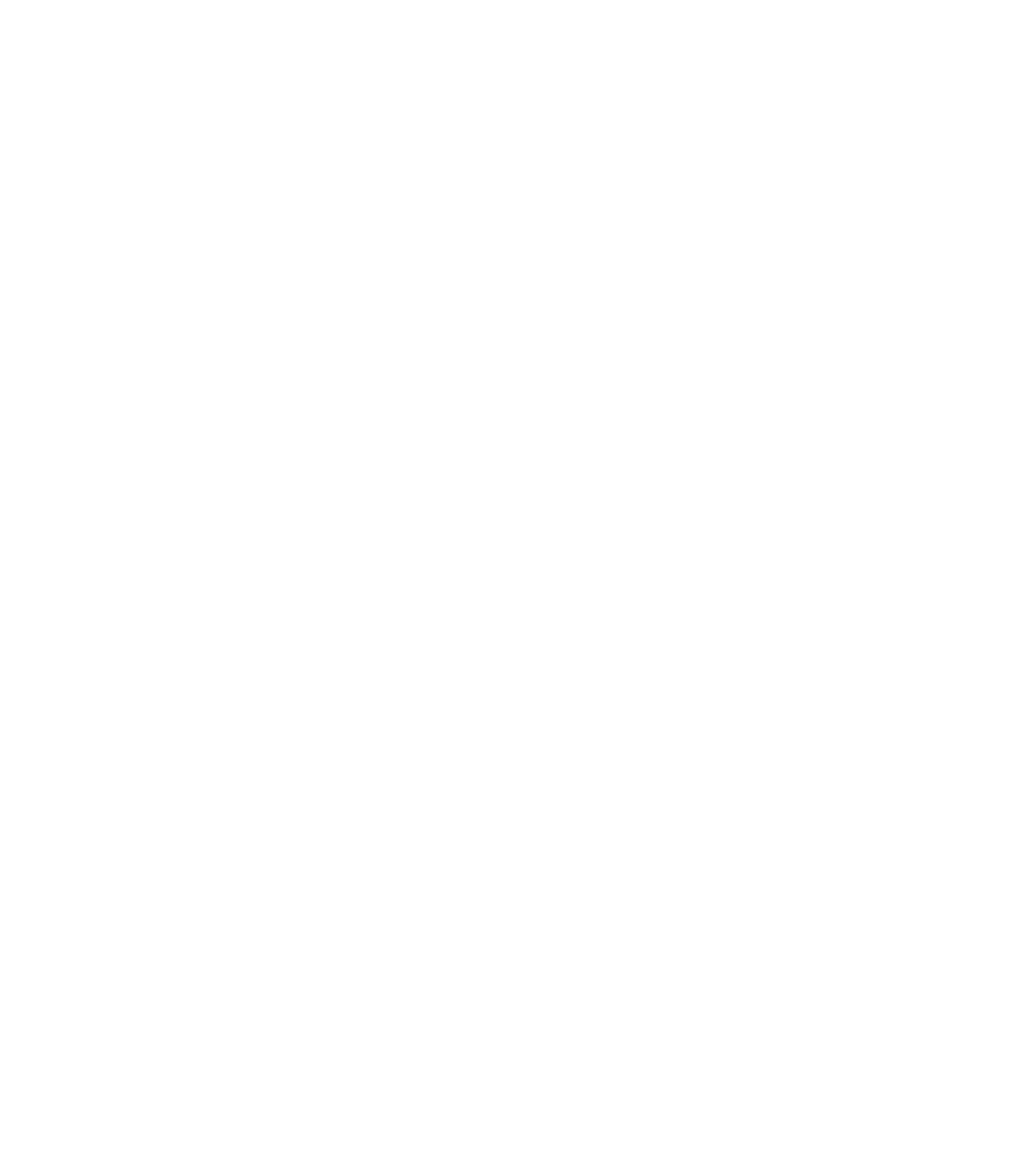
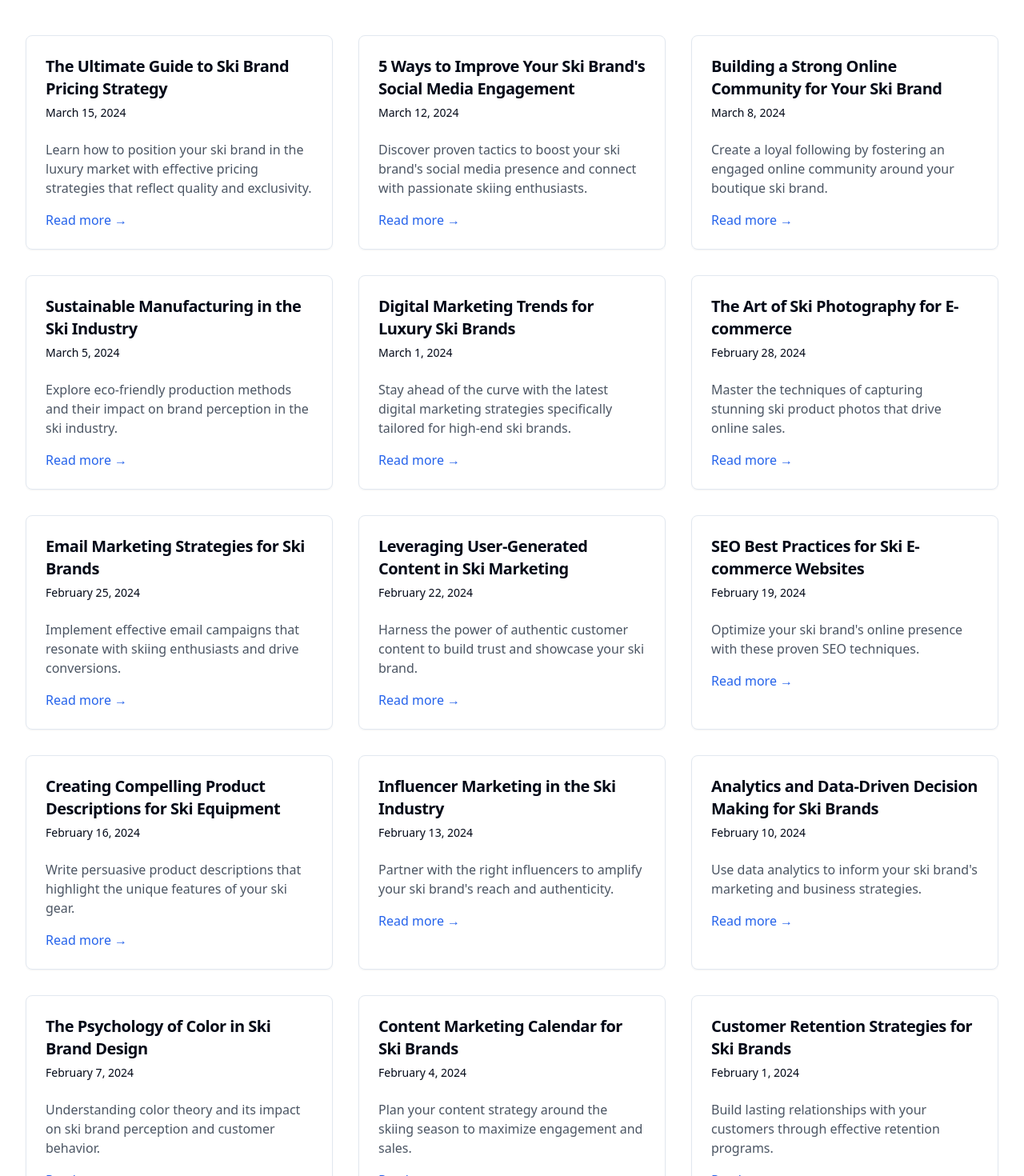
Before and after one commit to nscolin/alpine-niche-synergy, a React (Vite) app: page /blog in a window 1280 px wide. Before the commit this address had no page. Shown: the part 200-1670 px from the top of the page at 80% size. Before the commit the page ends 800 px from the top, so only its background shows below. Built offline with nearby package versions, Linux system fonts and the light colour scheme.

Commit message:
Add blog page and navigation
- Implement a new blog webpage featuring 15-20 SEO-optimized posts related to alpine skiing.
- Update the navigation bar to include a link to the blog.
- Ensure that all "learn more" buttons redirect to the appropriate pages.
[skip gpt_engineer]

```diff
--- a/src/App.tsx
+++ b/src/App.tsx
@@ -8,6 +8,7 @@ import DigitalMarketing from "./pages/DigitalMarketing";
 import Ecommerce from "./pages/Ecommerce";
 import Branding from "./pages/Branding";
 import About from "./pages/About";
+import Blog from "./pages/Blog";
 
 const queryClient = new QueryClient();
 
@@ -23,6 +24,7 @@ const App = () => (
           <Route path="/ecommerce" element={<Ecommerce />} />
           <Route path="/branding" element={<Branding />} />
           <Route path="/about" element={<About />} />
+          <Route path="/blog" element={<Blog />} />
         </Routes>
       </BrowserRouter>
     </TooltipProvider>
--- a/src/components/Navigation.tsx
+++ b/src/components/Navigation.tsx
@@ -28,6 +28,7 @@ export const Navigation = () => {
                 </div>
               </div>
             </div>
+            <Link to="/blog" className="text-secondary hover:text-primary transition-colors">Blog</Link>
             <Link to="/about" className="text-secondary hover:text-primary transition-colors">About</Link>
             <Link to="/#contact" className="text-secondary hover:text-primary transition-colors">Contact</Link>
           </div>
@@ -47,6 +48,7 @@ export const Navigation = () => {
           <Link to="/digital-marketing" className="block px-3 py-2 text-secondary hover:text-primary">Digital Marketing</Link>
           <Link to="/ecommerce" className="block px-3 py-2 text-secondary hover:text-primary">E-commerce</Link>
           <Link to="/branding" className="block px-3 py-2 text-secondary hover:text-primary">Branding</Link>
+          <Link to="/blog" className="block px-3 py-2 text-secondary hover:text-primary">Blog</Link>
           <Link to="/about" className="block px-3 py-2 text-secondary hover:text-primary">About</Link>
           <Link to="/#contact" className="block px-3 py-2 text-secondary hover:text-primary">Contact</Link>
         </div>
--- /dev/null
+++ b/src/pages/Blog.tsx
@@ -0,0 +1,133 @@
+import { Navigation } from "@/components/Navigation";
+import { Footer } from "@/components/Footer";
+import { Card, CardContent, CardDescription, CardHeader, CardTitle } from "@/components/ui/card";
+import { Link } from "react-router-dom";
+
+const blogPosts = [
+  {
+    title: "The Ultimate Guide to Ski Brand Pricing Strategy",
+    description: "Learn how to position your ski brand in the luxury market with effective pricing strategies that reflect quality and exclusivity.",
+    date: "March 15, 2024",
+    slug: "ski-brand-pricing-guide"
+  },
+  {
+    title: "5 Ways to Improve Your Ski Brand's Social Media Engagement",
+    description: "Discover proven tactics to boost your ski brand's social media presence and connect with passionate skiing enthusiasts.",
+    date: "March 12, 2024",
+    slug: "improve-ski-brand-social-media"
+  },
+  {
+    title: "Building a Strong Online Community for Your Ski Brand",
+    description: "Create a loyal following by fostering an engaged online community around your boutique ski brand.",
+    date: "March 8, 2024",
+    slug: "building-ski-brand-community"
+  },
+  {
+    title: "Sustainable Manufacturing in the Ski Industry",
+    description: "Explore eco-friendly production methods and their impact on brand perception in the ski industry.",
+    date: "March 5, 2024",
+    slug: "sustainable-ski-manufacturing"
+  },
+  {
+    title: "Digital Marketing Trends for Luxury Ski Brands",
+    description: "Stay ahead of the curve with the latest digital marketing strategies specifically tailored for high-end ski brands.",
+    date: "March 1, 2024",
+    slug: "ski-digital-marketing-trends"
+  },
+  {
+    title: "The Art of Ski Photography for E-commerce",
+    description: "Master the techniques of capturing stunning ski product photos that drive online sales.",
+    date: "February 28, 2024",
+    slug: "ski-photography-ecommerce"
+  },
+  {
+    title: "Email Marketing Strategies for Ski Brands",
+    description: "Implement effective email campaigns that resonate with skiing enthusiasts and drive conversions.",
+    date: "February 25, 2024",
+    slug: "ski-email-marketing"
+  },
+  {
+    title: "Leveraging User-Generated Content in Ski Marketing",
+    description: "Harness the power of authentic customer content to build trust and showcase your ski brand.",
+    date: "February 22, 2024",
+    slug: "ski-ugc-marketing"
+  },
+  {
+    title: "SEO Best Practices for Ski E-commerce Websites",
+    description: "Optimize your ski brand's online presence with these proven SEO techniques.",
+    date: "February 19, 2024",
+    slug: "ski-ecommerce-seo"
+  },
+  {
+    title: "Creating Compelling Product Descriptions for Ski Equipment",
+    description: "Write persuasive product descriptions that highlight the unique features of your ski gear.",
+    date: "February 16, 2024",
+    slug: "ski-product-descriptions"
+  },
+  {
+    title: "Influencer Marketing in the Ski Industry",
+    description: "Partner with the right influencers to amplify your ski brand's reach and authenticity.",
+    date: "February 13, 2024",
+    slug: "ski-influencer-marketing"
+  },
+  {
+    title: "Analytics and Data-Driven Decision Making for Ski Brands",
+    description: "Use data analytics to inform your ski brand's marketing and business strategies.",
+    date: "February 10, 2024",
+    slug: "ski-brand-analytics"
+  },
+  {
+    title: "The Psychology of Color in Ski Brand Design",
+    description: "Understanding color theory and its impact on ski brand perception and customer behavior.",
+    date: "February 7, 2024",
+    slug: "ski-brand-color-psychology"
+  },
+  {
+    title: "Content Marketing Calendar for Ski Brands",
+    description: "Plan your content strategy around the skiing season to maximize engagement and sales.",
+    date: "February 4, 2024",
+    slug: "ski-content-calendar"
+  },
+  {
+    title: "Customer Retention Strategies for Ski Brands",
+    description: "Build lasting relationships with your customers through effective retention programs.",
+    date: "February 1, 2024",
+    slug: "ski-customer-retention"
+  }
+];
+
+const Blog = () => {
+  return (
+    <div className="min-h-screen">
+      <Navigation />
+      <div className="max-w-7xl mx-auto px-4 sm:px-6 lg:px-8 py-24">
+        <div className="text-center mb-16">
+          <h1 className="text-4xl font-bold text-gray-900 mb-4">Ski Industry Insights</h1>
+          <p className="text-xl text-gray-600">Expert advice and analysis for boutique ski brands</p>
+        </div>
+        <div className="grid grid-cols-1 md:grid-cols-2 lg:grid-cols-3 gap-8">
+          {blogPosts.map((post) => (
+            <Card key={post.slug} className="hover:shadow-lg transition-shadow">
+              <CardHeader>
+                <CardTitle className="text-xl">{post.title}</CardTitle>
+                <CardDescription>{post.date}</CardDescription>
+              </CardHeader>
+              <CardContent>
+                <p className="text-gray-600 mb-4">{post.description}</p>
+                <Link
+                  to={`/blog/${post.slug}`}
+                  className="text-blue-600 hover:text-blue-800 font-medium"
+                >
+                  Read more →
+                </Link>
+              </CardContent>
+            </Card>
+          ))}
+        </div>
+      </div>
+      <Footer />
+    </div>
+  );
+};
+
+export default Blog;
```
